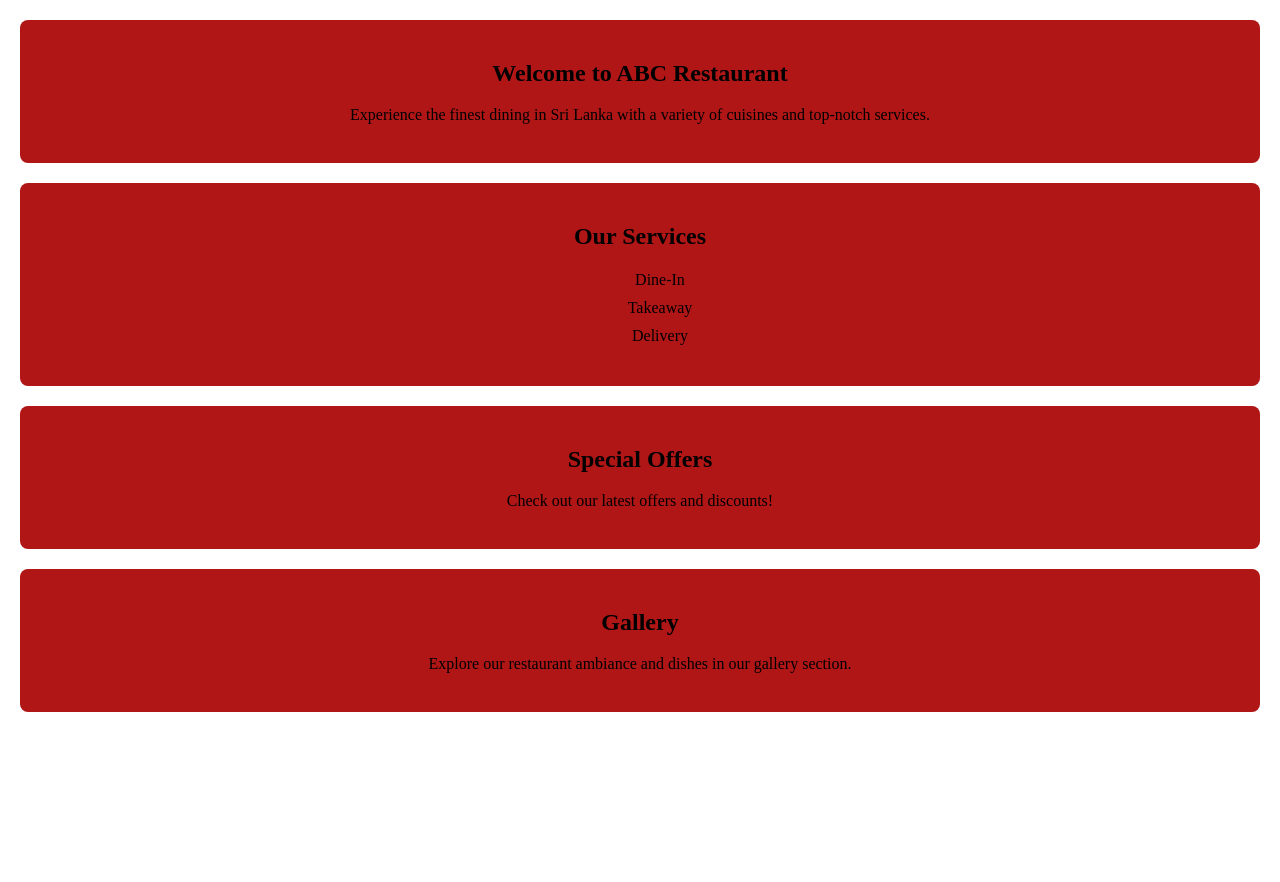
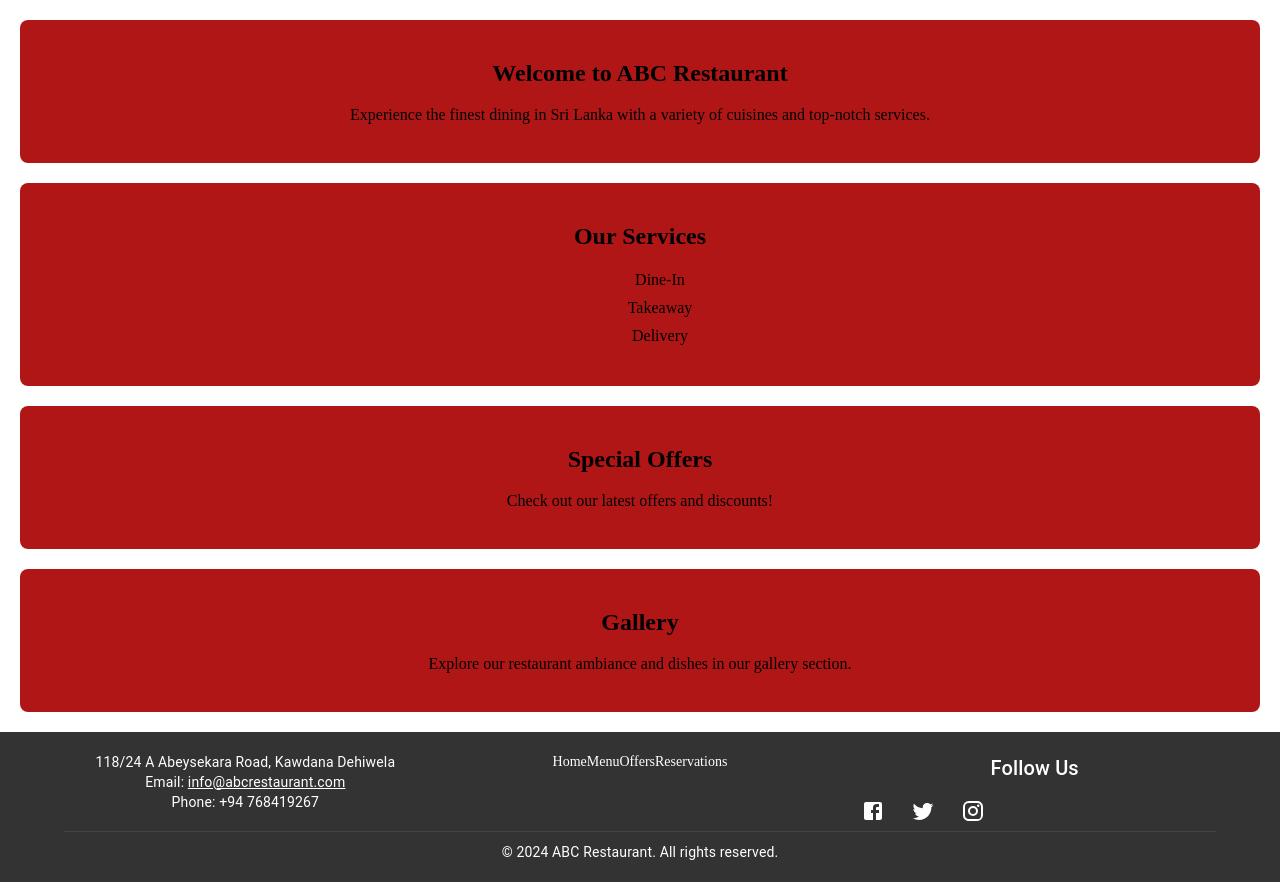
Before and after one commit to nussyy/Restaurant, a React (Create React App) app in the folder frontend/: page / in a window 1280 px wide. Before the commit the page ends 800 px from the top, so only its background shows below. Built offline with nearby package versions, Linux system fonts and the light colour scheme.

Commit message:
footer and header pages

```diff
--- /dev/null
+++ b/frontend/src/components/Footer.css
@@ -0,0 +1,41 @@
+/* Footer.css */
+.footer {
+    background-color: #333;
+    color: #fff;
+    padding: 20px 0;
+  }
+
+  .footer-container {
+    max-width: 1200px;
+    margin: 0 auto;
+    padding: 0 20px;
+  }
+
+  .footer-section {
+    margin-bottom: 20px;
+  }
+
+  .footer-section h4 {
+    margin-bottom: 10px;
+    font-size: 1.25rem;
+  }
+
+  .footer-section p, .footer-section a {
+    font-size: 0.875rem;
+  }
+
+  .social-links {
+    display: flex;
+    gap: 10px;
+  }
+
+  .social-links a {
+    color: #fff;
+    font-size: 1.25rem;
+  }
+
+  .footer-bottom {
+    border-top: 1px solid #444;
+    padding-top: 10px;
+    text-align: center;
+  }
--- a/frontend/src/components/Footer.js
+++ b/frontend/src/components/Footer.js
@@ -1,39 +1,58 @@
 import React from 'react';
+import { Box, Container, Grid, Typography, Link, IconButton } from '@mui/material';
+import { Facebook, Twitter, Instagram } from '@mui/icons-material';
+import './Footer.css'; // Import your CSS file
 
 const Footer = () => {
   return (
-    <footer className="footer">
-      <div className="footer-container">
-        <div className="footer-content">
-          <div className="footer-section">
-            <h4>Contact Us</h4>
-            <p>123 Main Street, Colombo, Sri Lanka</p>
-            <p>Email: info@abcrestaurant.com</p>
-            <p>Phone: +94 123 456 789</p>
-          </div>
-          <div className="footer-section">
-            <h4>Quick Links</h4>
-            <ul>
-              <li><a href="/">Home</a></li>
-              <li><a href="/menu">Menu</a></li>
-              <li><a href="/offers">Offers</a></li>
-              <li><a href="/reservations">Reservations</a></li>
-            </ul>
-          </div>
-          <div className="footer-section">
-            <h4>Follow Us</h4>
-            <div className="social-links">
-              <a href="#" aria-label="Facebook"><i className="fab fa-facebook-f"></i></a>
-              <a href="#" aria-label="Twitter"><i className="fab fa-twitter"></i></a>
-              <a href="#" aria-label="Instagram"><i className="fab fa-instagram"></i></a>
-            </div>
-          </div>
-        </div>
-        <div className="footer-bottom">
-          <p>&copy; 2024 ABC Restaurant. All rights reserved.</p>
-        </div>
-      </div>
-    </footer>
+    <Box component="footer" className="footer">
+      <Container className="footer-container">
+        <Grid container spacing={4}>
+          <Grid item xs={12} md={4} className="footer-section">
+
+            <Typography variant="body2">
+             118/24 A Abeysekara Road, Kawdana Dehiwela
+            </Typography>
+            <Typography variant="body2">
+              Email: <Link href="mailto:info@abcrestaurant.com" color="inherit">info@abcrestaurant.com</Link>
+            </Typography>
+            <Typography variant="body2">
+              Phone: +94 768419267
+            </Typography>
+          </Grid>
+          <Grid item xs={12} md={4} className="footer-section">
+
+            <Box>
+              <Link href="/" color="inherit" underline="hover">Home</Link>
+              <Link href="/menu" color="inherit" underline="hover">Menu</Link>
+              <Link href="/offers" color="inherit" underline="hover">Offers</Link>
+              <Link href="/reservations" color="inherit" underline="hover">Reservations</Link>
+            </Box>
+          </Grid>
+          <Grid item xs={12} md={4} className="footer-section">
+            <Typography variant="h6" gutterBottom>
+              Follow Us
+            </Typography>
+            <Box className="social-links">
+              <IconButton href="#" color="inherit" aria-label="Facebook">
+                <Facebook />
+              </IconButton>
+              <IconButton href="#" color="inherit" aria-label="Twitter">
+                <Twitter />
+              </IconButton>
+              <IconButton href="#" color="inherit" aria-label="Instagram">
+                <Instagram />
+              </IconButton>
+            </Box>
+          </Grid>
+        </Grid>
+        <Box className="footer-bottom">
+          <Typography variant="body2">
+            &copy; 2024 ABC Restaurant. All rights reserved.
+          </Typography>
+        </Box>
+      </Container>
+    </Box>
   );
 };
 
--- a/frontend/src/components/HomePage/HomePage.js
+++ b/frontend/src/components/HomePage/HomePage.js
@@ -1,7 +1,8 @@
 import React, { Component } from 'react';
 // import Navbar from './Navbar';
 // import Header from './Header';
-// import Footer from './Footer';
+
+import Footer from '../Footer';
 import './HomePage.css';
 
 class HomePage extends Component {
@@ -37,7 +38,7 @@ class HomePage extends Component {
             <p>Explore our restaurant ambiance and dishes in our gallery section.</p>
           </section>
         </main>
-        {/* <Footer /> */}
+ <Footer />
       </div>
     );
   }
```
Also changed, not shown: frontend/src/components/Button.js (added, +8 -0 lines), frontend/src/components/CategoryCard.js (added, +22 -0 lines), frontend/src/components/Feature.js (added, +18 -0 lines).
